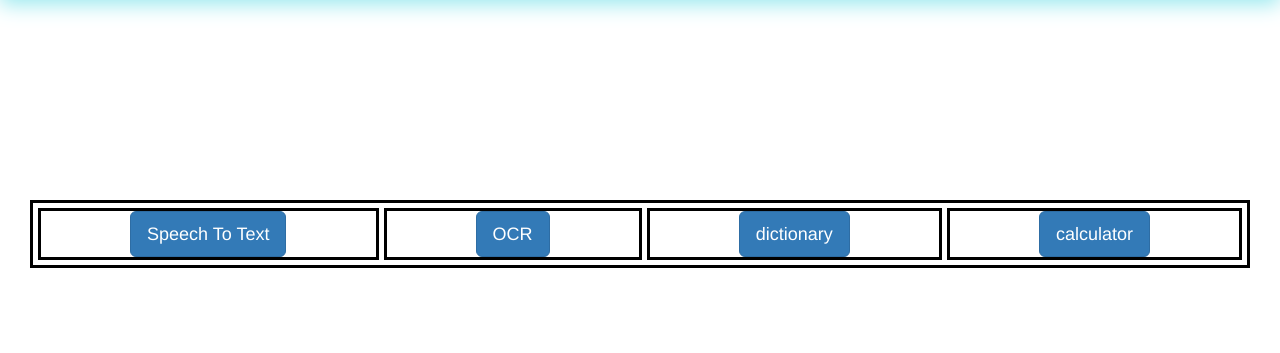
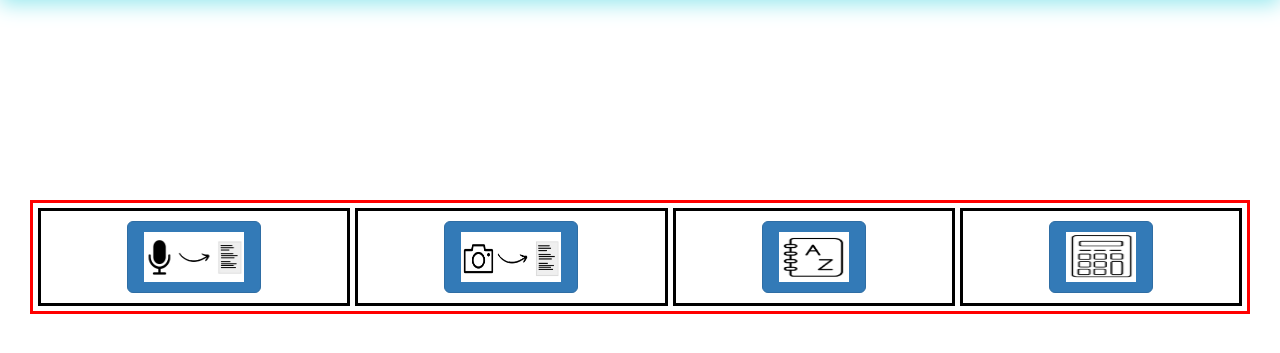
Before and after one commit to KenKenCode/TakeNoteOnline, a PHP site: page /ExtrasPage.html in a window 1280 px wide. Shown: the part 90-443 px from the top of the page. Run offline with PHP 8.4, Linux system fonts and the light colour scheme.

Commit message:
modified extras page

```diff
--- a/ExtrasPage.html
+++ b/ExtrasPage.html
@@ -4,8 +4,9 @@
     <meta charset="UTF-8">
     <meta http-equiv="X-UA-Compatible" content="IE=edge">
     <meta name="viewport" content="width=device-width, initial-scale=1.0">
+    <link rel="stylesheet" type="text/css" href="ExtrasPageStyle.css">
+
     <title>Extras</title>
-    <link rel = "stylesheet" href = "ExtrasPageStyle.css"/>
 
     <!-- Bootstrap -->
     <link rel="stylesheet" href="https://maxcdn.bootstrapcdn.com/bootstrap/3.4.1/css/bootstrap.min.css">
@@ -74,24 +75,24 @@
 
         <div id="speechToTextFeature" >
         <button type="button" class="btn btn-primary btn-lg" data-toggle="modal" data-target="#speechToTextModal">
-        Speech To Text </button>
+        <img src="Images/speechToTextIcon.png" style ="width: 100px; height: 50px;"></button>
         </div>
 
         <div id="ocrFeature" >
 
             <button type="button" class="btn btn-primary btn-lg" data-toggle="modal" data-target="#ocrModal">
-            OCR </button>
+        <img src="Images/opticalCharacterRecognitionIcon.png" style ="width: 100px; height: 50px;"></button>
         </div>
 
         <div id="dictionaryFeature" >
 
             <button type="button" class="btn btn-primary btn-lg" data-toggle="modal" data-target="#dictionaryModal">
-            dictionary </button>
+        <img src="Images/dictionaryIcon.png" style ="width: 70px; height: 50px;"></button>
         </div>
 
         <div id="calculatorFeature" >
         <button type="button" class="btn btn-primary btn-lg" data-toggle="modal" data-target="#calculatorModal">
-            calculator </button>
+        <img src="Images/calculatorIcon.png" style ="width: 70px; height: 50px;"></button>
         </div>
 
 
@@ -105,12 +106,12 @@
     <div class="modal-content">
       <div class="modal-header">
         <button type="button" class="close" data-dismiss="modal">&times;</button>
-        <h4 class="modal-title">speech to text</h4>
+        <h4 class="modal-title">Speech-to-Text</h4>
       </div>
       <div class="modal-body">
-        <p>Some text in the modal.</p>
+        <p>Device permission access:<br>*Camera</p>
         <div id="speechToTextBody">
-          <h2>JavaScript Speech to Text</h2>
+          <h2>Speech to Text</h2>
         <p>Click on the below button and speak something...</p>
         <p><button type="button" onclick="runSpeechRecognition()">Speech to Text</button> &nbsp; <span id="action"></span></p>
         <div id="output" class="hide"></div>
@@ -134,13 +135,13 @@
     <div class="modal-content">
       <div class="modal-header">
         <button type="button" class="close" data-dismiss="modal">&times;</button>
-        <h4 class="modal-title">optical character recognition</h4>
+        <h4 class="modal-title">Optical Character Recognition</h4>
       </div>
       <div class="modal-body">
 
-        <p>Some text in the modal.</p>
+        <p>Device permission access:<br>*Microphone</p>
         <div id="ocrBody">
-          <h3>Testing OCR 4 using Tesseract.js for PHP</h3>
+          <h3>Optical Character Recognition using Tesseract.js</h3>
           <form action="upload.php" method="POST" enctype="multipart/form-data">
             <input type="file" name="image" />
             <input type="submit" id="ocrButton"/>
@@ -162,7 +163,7 @@
     <div class="modal-content">
       <div class="modal-header">
         <button type="button" class="close" data-dismiss="modal">&times;</button>
-        <h4 class="modal-title">dictionary</h4>
+        <h4 class="modal-title">Dictionary</h4>
       </div>
       <div class="modal-body">
         <p>Some text in the modal.</p>
--- a/ExtrasPageStyle.css
+++ b/ExtrasPageStyle.css
@@ -73,18 +73,28 @@ nav {
     display: grid;
     grid-template-columns: auto auto auto auto;
     gap: 5px;
-    border-color: black;
+    border-color: red;
     border-style: solid;
 }
 
-#ocrFeature {
+#speechToTextFeature {
+    padding: 10px;
     border-color: black;
     border-style: solid;
     text-align: center;
     cursor: pointer;
 }
 
-#speechToTextFeature {
+#ocrFeature {
+    padding: 10px;
+    border-color: black;
+    border-style: solid;
+    text-align: center;
+    cursor: pointer;
+}
+
+#dictionaryFeature {
+    padding: 10px;
     border-color: black;
     border-style: solid;
     text-align: center;
@@ -92,18 +102,14 @@ nav {
 }
 
 #calculatorFeature {
+    padding: 10px;
     border-color: black;
     border-style: solid;
     text-align: center;
     cursor: pointer;
 }
 
-#dictionaryFeature {
-    border-color: black;
-    border-style: solid;
-    text-align: center;
-    cursor: pointer;
-}
+
 
 /* START OF CSS FOR OCR */
 
```
Also changed, not shown: Images/calculatorIcon.png (added), Images/dictionaryIcon.png (added), Images/opticalCharacterRecognitionIcon.png (added), Images/speechToTextIcon.png (added).
